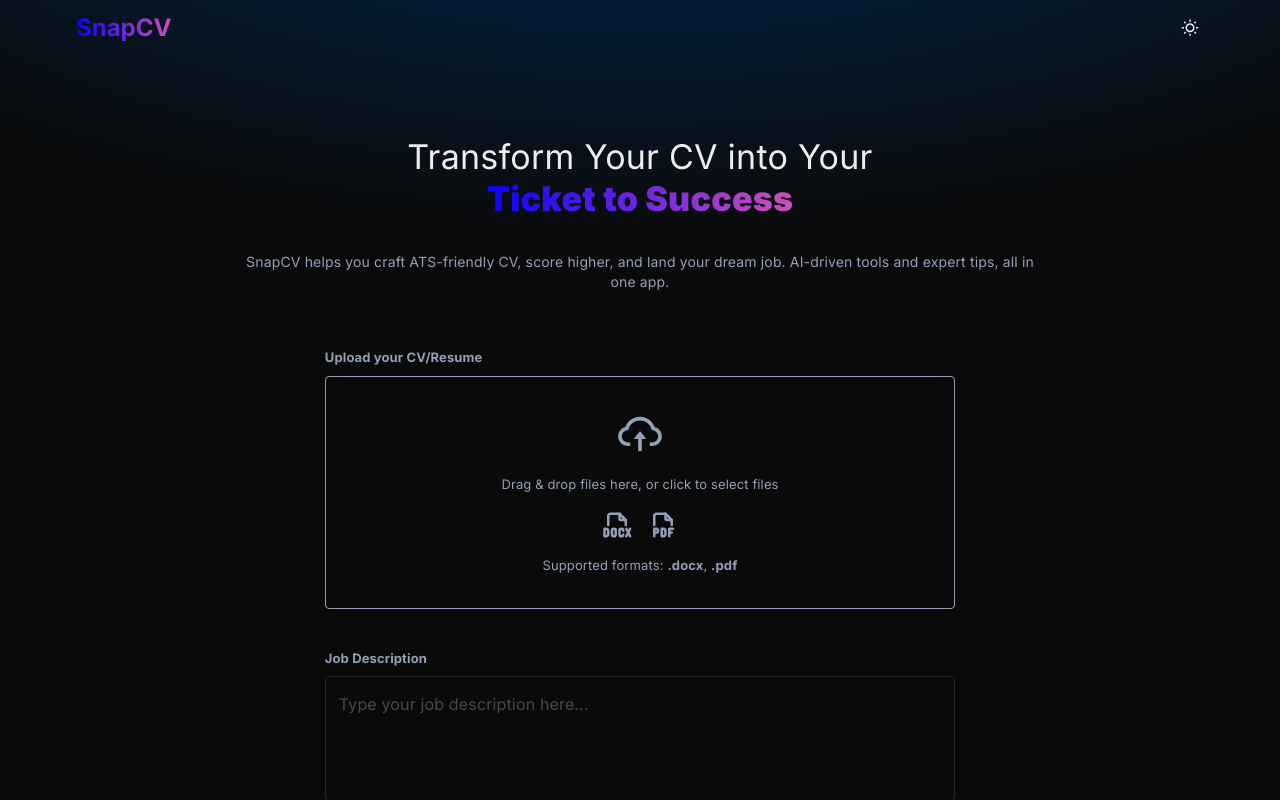
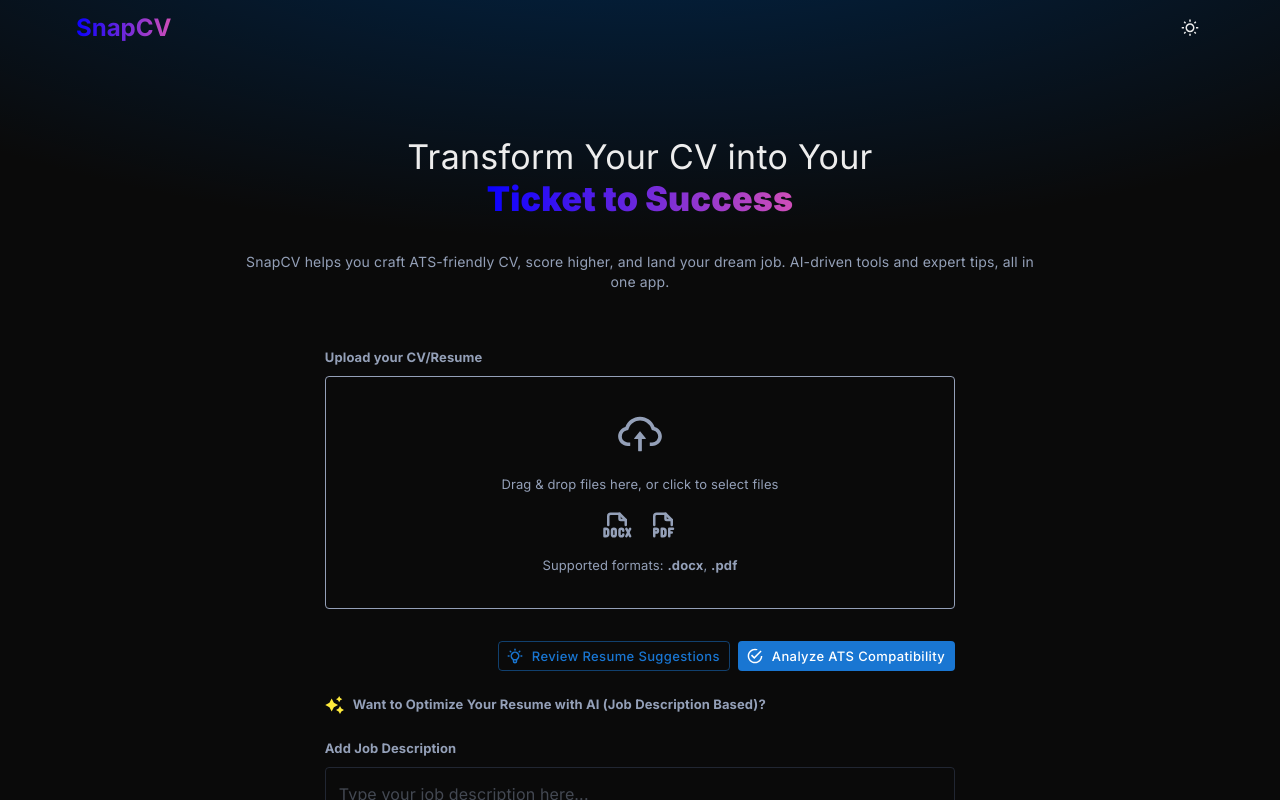
Before and after one commit to VijulMalviya/VizCV, a Next.js app: page / in a window 1280 px wide. Built offline with nearby package versions, Linux system fonts and the light colour scheme.

Commit message:
Feature#[AAI-14][FE] Add Buttons for user to check for Suggestions and ATS check

```diff
--- a/src/components/forms/JobApplicationForm.tsx
+++ b/src/components/forms/JobApplicationForm.tsx
@@ -1,11 +1,4 @@
-import {
-  Box,
-  Button,
-  Chip,
-  Stack,
-  TextField,
-  Typography,
-} from "@mui/material";
+import { Box, Button, Chip, Stack, TextField, Typography } from "@mui/material";
 import React, { useCallback, useState } from "react";
 import { useDropzone } from "react-dropzone";
 import { AiOutlineCloudUpload } from "react-icons/ai";
@@ -17,9 +10,6 @@ import toast from "react-hot-toast";
 import { RiSparkling2Fill } from "react-icons/ri";
 import { HiOutlineLightBulb } from "react-icons/hi";
 import { IoMdCheckmarkCircleOutline } from "react-icons/io";
-
-
-
 
 const JobApplicationForm = () => {
   const [uplaodedFile, setuplaodedFile] = useState<File[]>([]);
@@ -137,13 +127,43 @@ const JobApplicationForm = () => {
               />
             ))}
 
+          <Stack direction="row" justifyContent="flex-end" spacing={1} mt={2}>
+            <Button
+              variant="outlined"
+              size="small"
+              startIcon={<HiOutlineLightBulb />}
+            >
+              Review Resume Suggestions
+            </Button>
+            <Button
+              variant="contained"
+              size="small"
+              startIcon={<IoMdCheckmarkCircleOutline />}
+            >
+              Analyze ATS Compatibility
+            </Button>
+          </Stack>
+          <Stack
+            direction="row"
+            justifyContent="flex-start"
+            spacing={1}
+            sx={{ mt: 3 }}
+          >
+            <RiSparkling2Fill color="#FFEB3B" fontSize={20} />
+            <Typography className="content" fontSize="small">
+              <strong>
+                {" "}
+                Want to Optimize Your Resume with AI (Job Description Based)?{" "}
+              </strong>
+            </Typography>
+          </Stack>
           <Typography
             className="content"
             sx={{ mt: 3, mb: 1 }}
             fontSize="small"
             fontWeight="bold"
           >
-            Job Description
+           Add Job Description
           </Typography>
           <TextField
             hiddenLabel
```
